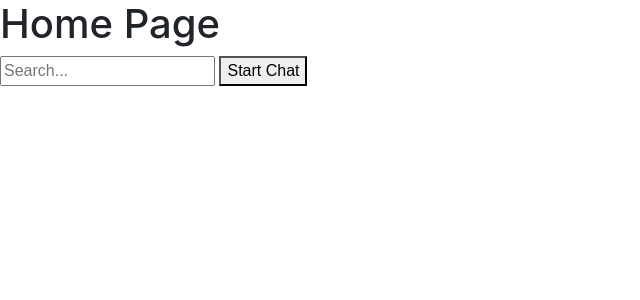
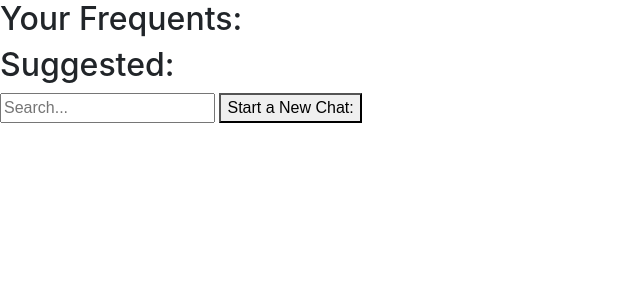
Before and after one commit to CSE-Courses/course-project-sayless, a Flask app: template templates/home2.html in a window 1280 px wide. Shown: the top 300 px of the page, without its empty margins (0-640 px from the left). Run offline with Flask 2, Linux system fonts and the light colour scheme; the template is opened without the code that fills it, so the values that code supplies are empty; parts of the project's set-up code (start-up, migrations or seed data) failed here and were passed over; some libraries are stand-ins or nearby versions.

Commit message:
Home Page 1

```diff
--- a/templates/home2.html
+++ b/templates/home2.html
@@ -2,7 +2,7 @@
 <!-- For metadata, such as linking javascript and css -->
 <head>
 
-  <title>Login</title>
+  <title>SayLess - Home</title>
   <!-- Bootstrap CSS and fa-icon -->
   <link rel="stylesheet" href="/include/bootstrap.css">
   <link rel="stylesheet" href="/home2.css">
@@ -16,11 +16,12 @@
 
 </head>
 <body>
-  <h1> Home Page</h1>
+  <h2>Your Frequents:</h2>
+  <h2>Suggested:</h2>
     <div class = "ui-widget">
         <form id="search_form">
             <input id = "automplete-3" placeholder="Search...">
-            <button type="submit" id="chat">Start Chat</button>
+            <button type="submit" id="chat">Start a New Chat:</button>
         </form>
          </div>
 </body>
```
